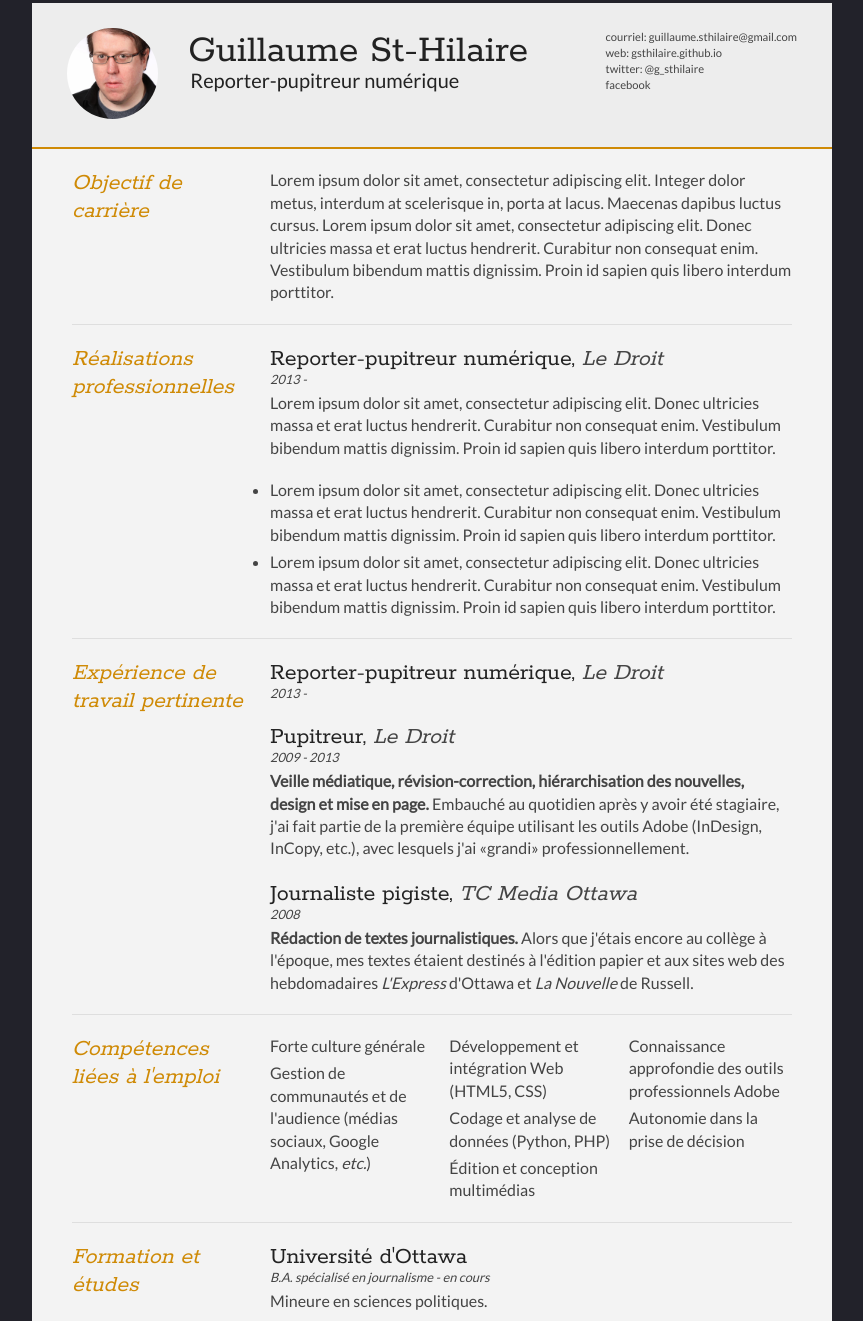
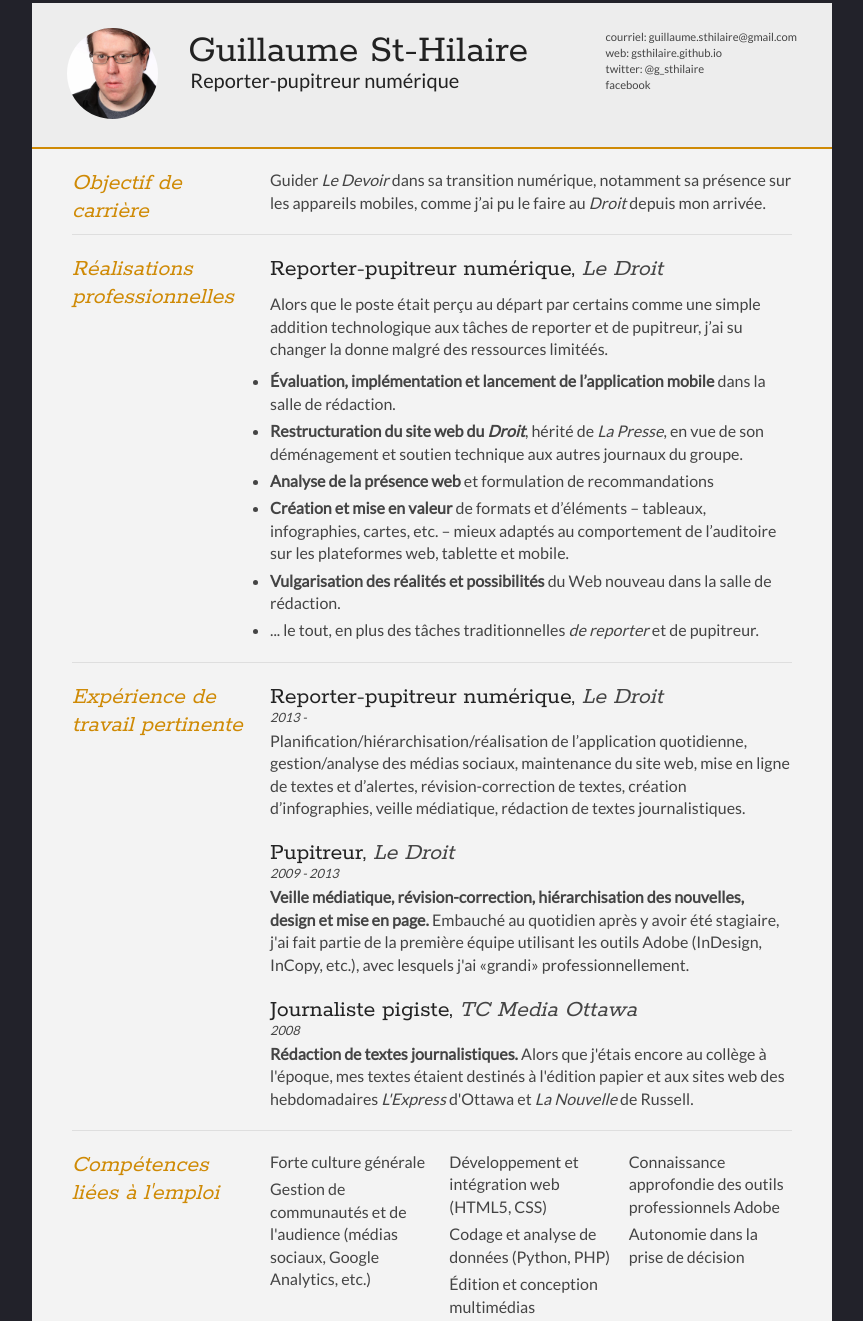
Before and after one commit to gsthilaire/gsthilaire.github.io, a plain HTML site: page wip-index.html in a window 1280 px wide. Shown: the part 27-1348 px from the top of the page, without its empty margins (208-1071 px from the left). Drawn offline with Linux system fonts and the light colour scheme.

Commit message:
actual content

```diff
--- a/wip-index.html
+++ b/wip-index.html
@@ -80,7 +80,7 @@
 				</div>
 
 				<div class="sectionContent">
-					<p>Lorem ipsum dolor sit amet, consectetur adipiscing elit. Integer dolor metus, interdum at scelerisque in, porta at lacus. Maecenas dapibus luctus cursus. Lorem ipsum dolor sit amet, consectetur adipiscing elit. Donec ultricies massa et erat luctus hendrerit. Curabitur non consequat enim. Vestibulum bibendum mattis dignissim. Proin id sapien quis libero interdum porttitor.</p>
+					<p>Guider <span style="font-style: italic;">Le&nbsp;Devoir</span> dans sa transition numérique, notamment sa présence sur les appareils mobiles, comme j’ai pu le faire au <span style="font-style: italic;">Droit</span> depuis mon arrivée.</p>
 				</div>
 			</article>
 			<div class="clear"></div>
@@ -94,12 +94,15 @@
 
 			<div class="sectionContent">
 				<article>
-					<h2>Reporter-pupitreur numérique, <a href="http://www.lapresse.ca/le-droit/" target="_blank">Le&nbsp;Droit</a></h2>
-					<p class="subDetails">2013 -</p>
-					<p>Lorem ipsum dolor sit amet, consectetur adipiscing elit. Donec ultricies massa et erat luctus hendrerit. Curabitur non consequat enim. Vestibulum bibendum mattis dignissim. Proin id sapien quis libero interdum porttitor.</p>
+					<h2 style="margin-bottom: 10px;">Reporter-pupitreur numérique, <a href="http://www.lapresse.ca/le-droit/" target="_blank">Le&nbsp;Droit</a></h2>
+					<p style="margin-bottom: 10px;">Alors que le poste &eacute;tait per&ccedil;u au d&eacute;part par certains comme une simple addition technologique aux t&acirc;ches de reporter et de pupitreur, j’ai su changer la donne malgr&eacute; des ressources limité&eacute;s.</p>
 					<ul>
-					<li>Lorem ipsum dolor sit amet, consectetur adipiscing elit. Donec ultricies massa et erat luctus hendrerit. Curabitur non consequat enim. Vestibulum bibendum mattis dignissim. Proin id sapien quis libero interdum porttitor.</li>
-					<li>Lorem ipsum dolor sit amet, consectetur adipiscing elit. Donec ultricies massa et erat luctus hendrerit. Curabitur non consequat enim. Vestibulum bibendum mattis dignissim. Proin id sapien quis libero interdum porttitor.</li>
+					<li><span style="font-weight: bold;">Évaluation, implémentation et lancement de l’application mobile</span> dans la salle de rédaction.</li>
+					<li><span style="font-weight: bold;">Restructuration du site web du <span style="font-style: italic;">Droit</span></span>, hérité de <span style="font-style: italic;">La Presse</span>, en vue de son déménagement et soutien technique aux autres journaux du groupe.</li>
+					<li><span style="font-weight: bold;">Analyse de la présence web</span> et formulation de recommandations</li>
+					<li><span style="font-weight: bold;">Création et mise en valeur</span> de formats et d’éléments &ndash; tableaux, infographies, cartes, etc. &ndash; mieux adaptés au comportement de l’auditoire sur les plateformes web, tablette et mobile.</li>
+					<li><span style="font-weight: bold;">Vulgarisation des réalités et possibilités</span> du Web nouveau dans la salle de rédaction.</li>
+					<li>... le tout, en plus des tâches traditionnelles <a href="https://www.google.ca/#q=Guillaume+St-Hilaire+site:lapresse.ca" target="_blank">de reporter</a> et de pupitreur.</li>
 					</ul>
 				</article>
 			</div>
@@ -115,7 +118,8 @@
 			<div class="sectionContent">
 				<article>
 					<h2>Reporter-pupitreur numérique, <a href="http://www.lapresse.ca/le-droit/" target="_blank">Le&nbsp;Droit</a></h2>
-					<p class="subDetails_empty">2013 -</p>
+					<p class="subDetails">2013 -</p>
+					<p>Planification/hi&eacute;rarchisation/r&eacute;alisation de l’application quotidienne, gestion/analyse des m&eacute;dias sociaux, maintenance du site web, mise en ligne de textes et d’alertes, r&eacute;vision-correction de textes, cr&eacute;ation d’infographies, veille m&eacute;diatique, r&eacute;daction de textes journalistiques.</p>
 				</article>
 
 				<article>
@@ -142,8 +146,8 @@
 			<div class="sectionContent">
 				<ul class="keySkills">
 					<li>Forte culture générale</li>
-					<li>Gestion de communautés et de l'audience (médias sociaux, Google Analytics, <a href="https://dlvr.it/" target="_blank">etc.</a>)</li>
-					<li>Développement et intégration Web (HTML5, CSS)</li>
+					<li>Gestion de communautés et de l'audience (médias sociaux, Google Analytics, <a href="https://dlvr.it/" target="_blank" style="font-style:normal">etc.</a>)</li>
+					<li><a href="https://github.com/gsthilaire/gsthilaire.github.io" style="font-style:normal">Développement et intégration web (HTML5, CSS)</a></li>
 					<li>Codage et analyse de données (Python, PHP)</li>
 					<li>Édition et conception multimédias</li>
 					<li>Connaissance approfondie des outils professionnels Adobe</li>
```
